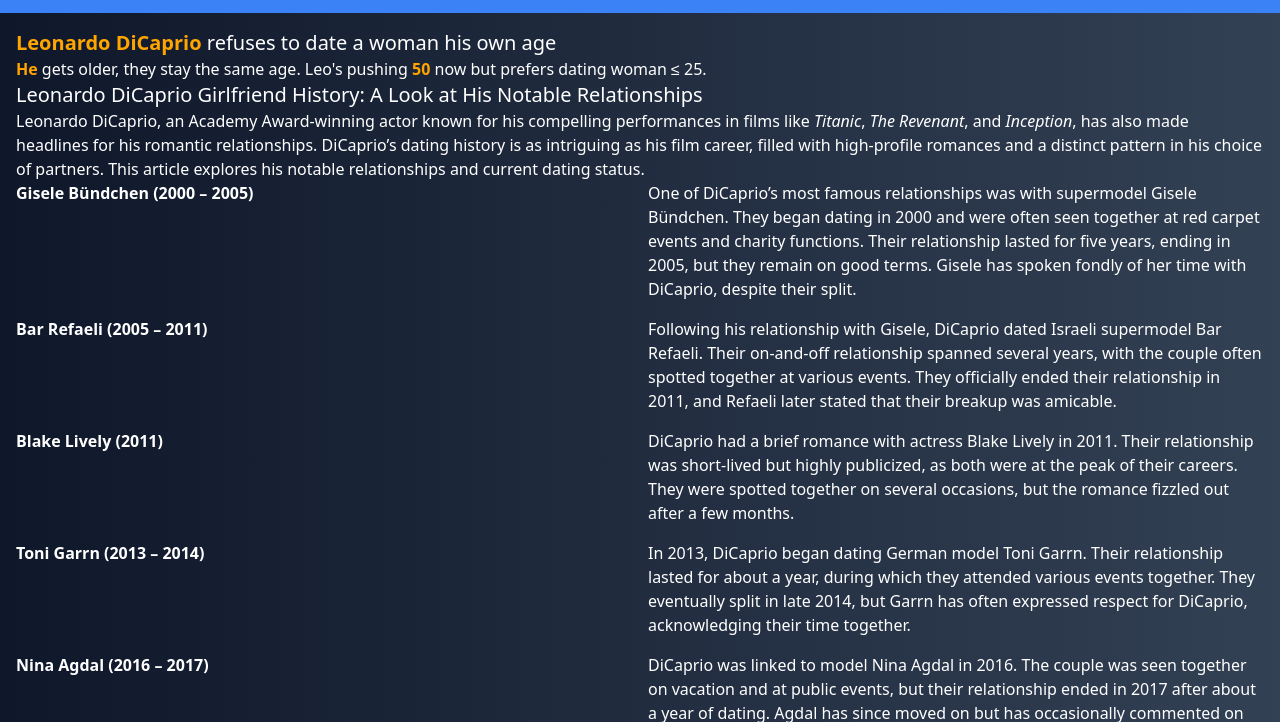
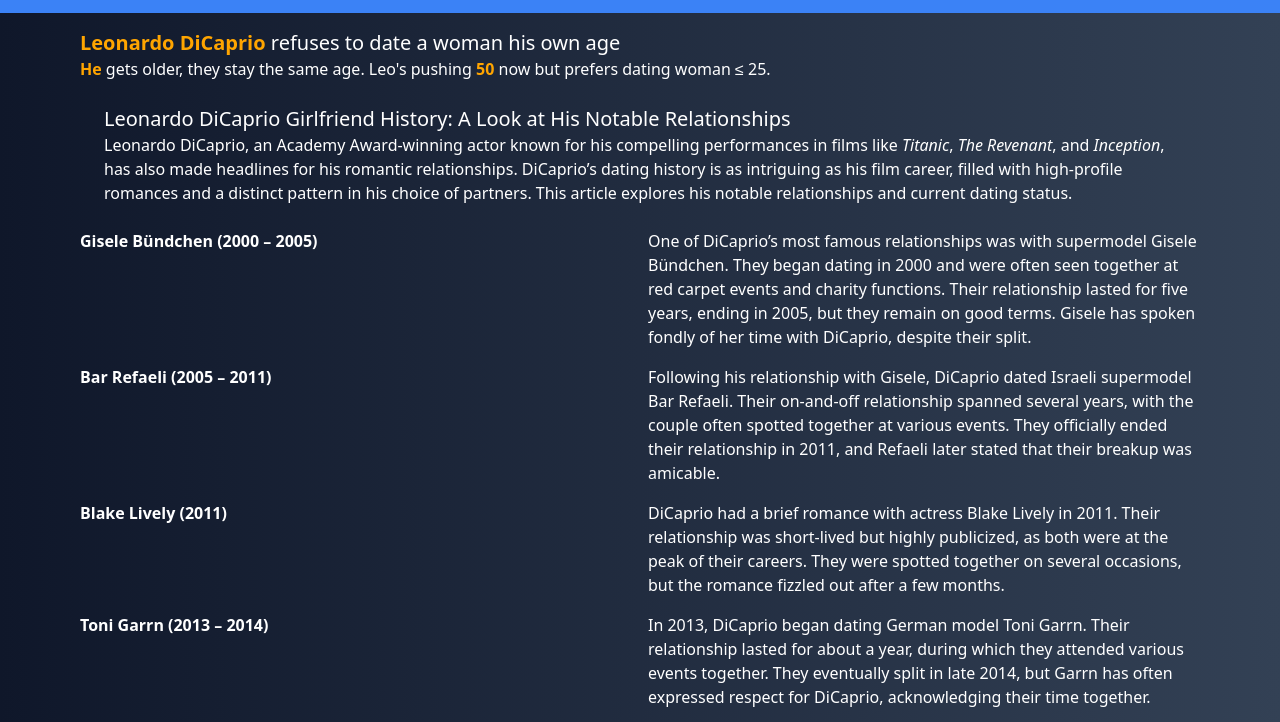
Before and after one commit to JustinChill/leosgf, a plain HTML site: page index.html in a window 1280 px wide. Shown: the part 51-773 px from the top of the page. Drawn offline with nearby package versions, Linux system fonts and the light colour scheme; a script that the page names is missing.

Commit message:
Tailwinding

```diff
--- a/index.html
+++ b/index.html
@@ -82,13 +82,13 @@
   <header class="bg-blue-500 text-white p-4">
     <h1 class="text-2xl">Leo's Girlfriends</h1>
   </header>
-  <main id="content" class="py-4 px-4">
+  <main id="content" class="py-4 px-4 w-full max-w-6xl mx-auto">
     <section class="grid grid-cols-1 text-white">
     <h2 class="text-xl text-white"><span style="color: orange;"><strong>Leonardo DiCaprio</strong></span> refuses to date a woman his own age</h2>
     <h3><span style="color: orange;"><strong>He</strong></span> gets older, they stay the same age. Leo's pushing <span style="color: orange"><strong>50</strong></span> now but prefers dating woman ≤ 25.</h3>
     <figure id="chart" alt="A data visualization showing Leonardo DiCaprio’s girlfriends over time. Leo's age is shown in orange, and the ages of his girlfriends are below."></figure>
   </section>
-  <section class="text-white">
+  <section class="text-white m-6">
     <h3 class="text-xl">Leonardo DiCaprio Girlfriend History: A Look at His Notable Relationships</h3>
     <p>Leonardo DiCaprio, an Academy Award-winning actor known for his compelling performances in films like <em>Titanic</em>, <em>The Revenant</em>, and <em>Inception</em>, has also made headlines for his romantic relationships. DiCaprio’s dating history is as intriguing as his film career, filled with high-profile romances and a distinct pattern in his choice of partners. This article explores his notable relationships and current dating status.</p>
   </section>
```
